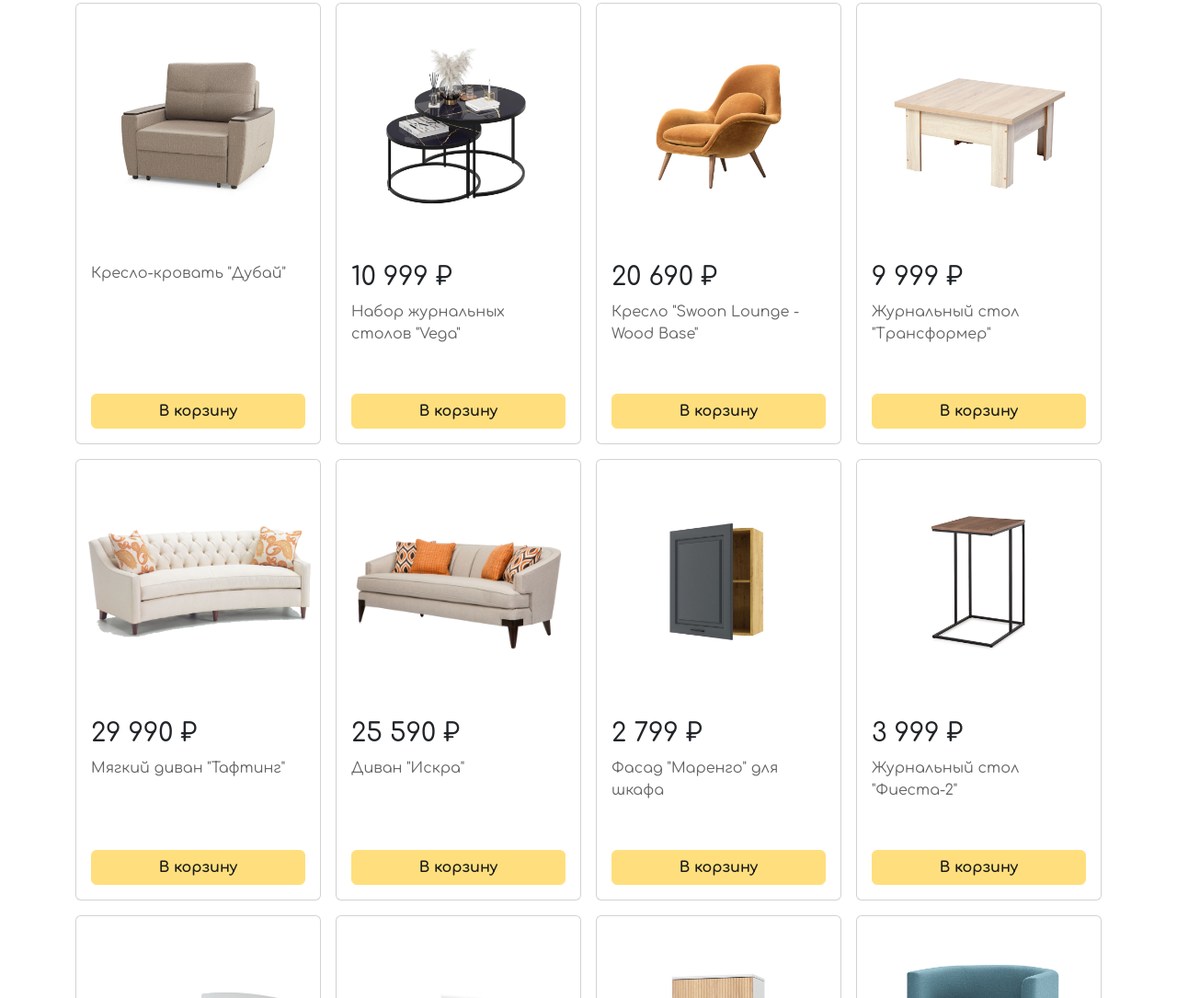
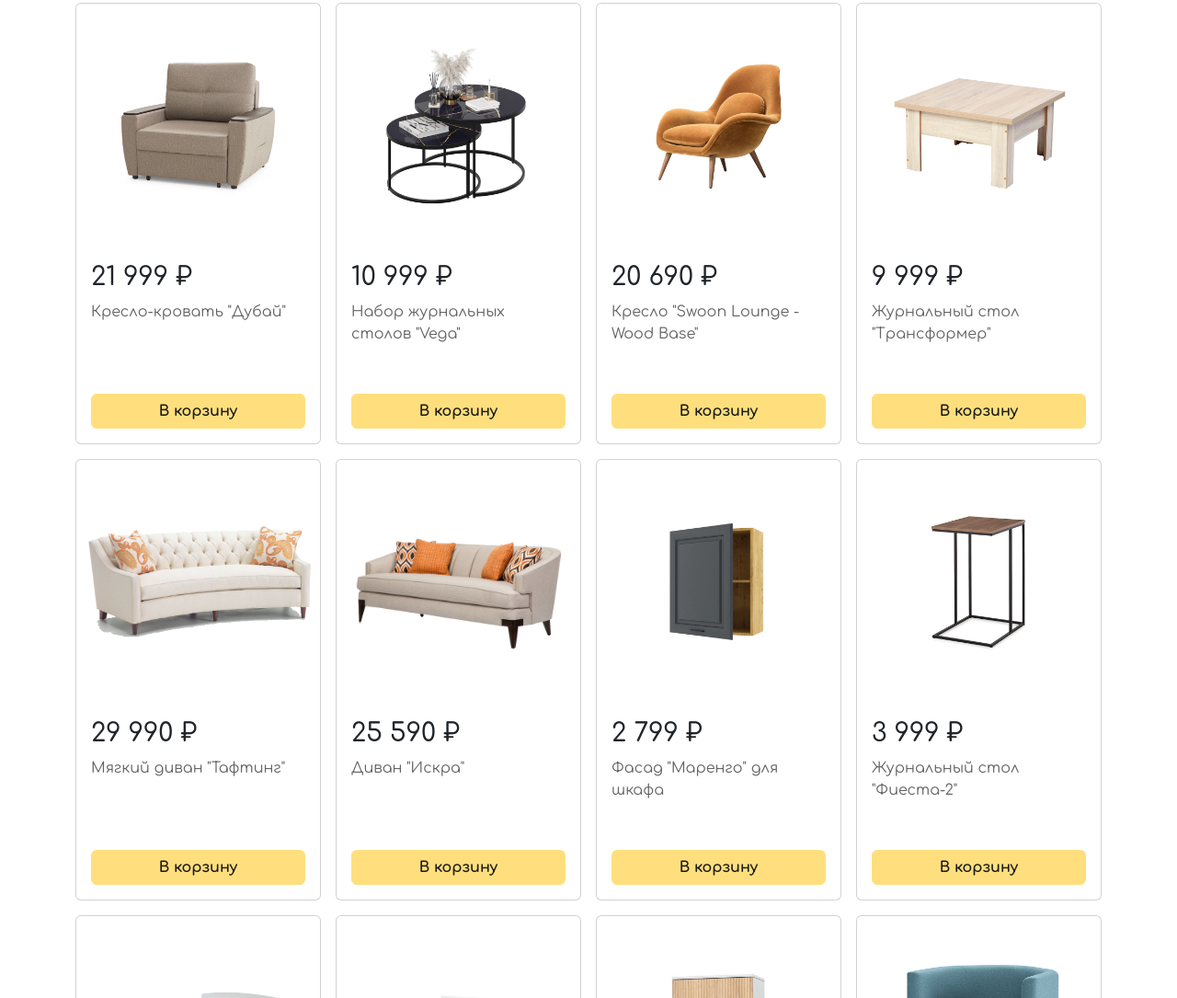
Before and after one commit to denilyunkin/Furni, a website: page index.html in a window 1280 px wide. Shown: the part 745-1830 px from the top of the page at 92% size. Drawn offline with nearby package versions, Linux system fonts and the light colour scheme.

Commit message:
Цена карточки возвращена

```diff
--- a/index.html
+++ b/index.html
@@ -110,7 +110,7 @@
             <div class="card-body d-flex flex-column justify-content-between">
               <div>
                 <!-- Цена -->
-                <!-- <h3 class="card-title">21 999 ₽</h3> -->
+                <h3 class="card-title">21 999 ₽</h3>
                 <p class="card-text" style="color: #0c0c0ca4">
                   Кресло-кровать "Дубай"
                 </p>
```
